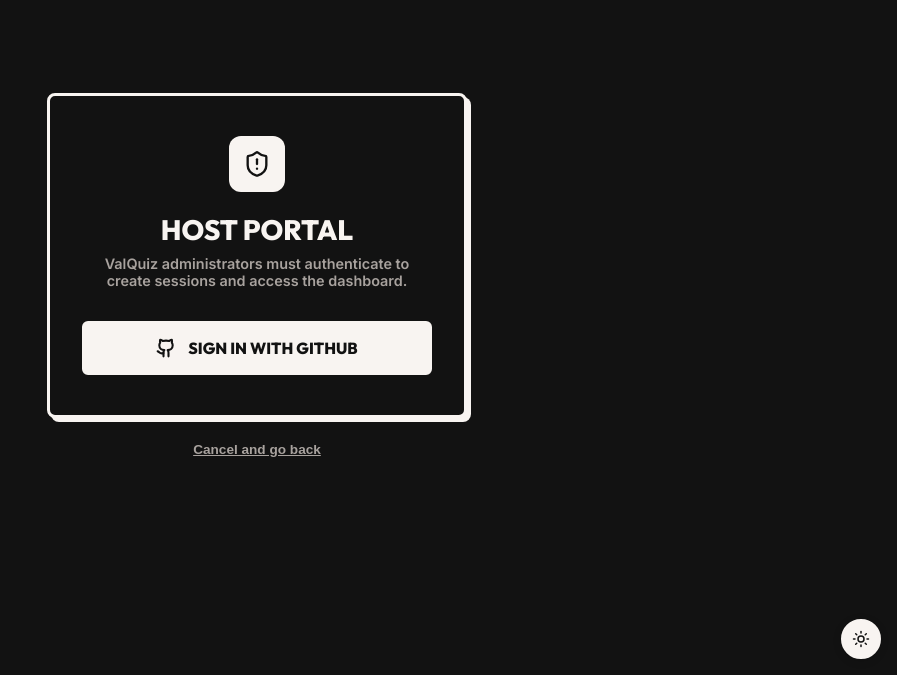
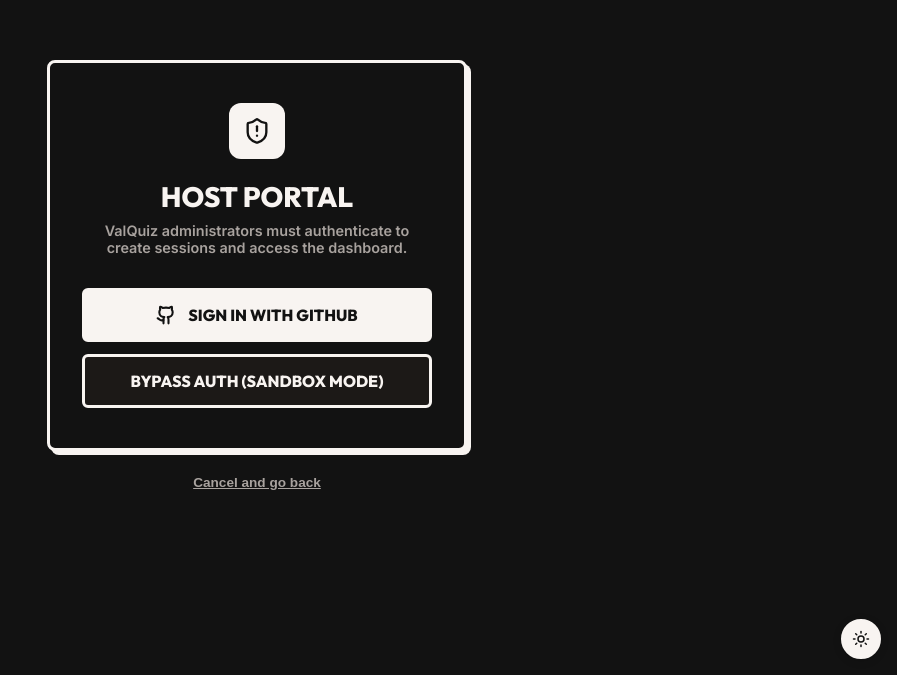
Before and after one commit to varshith-dev/valquiz, a React (Vite) app in the folder client/: page /host/login in a window 1280 px wide. Shown: the part 125-800 px from the top of the page, without its empty margins (383-1280 px from the left). Built offline with nearby package versions, Linux system fonts and the light colour scheme; no server answers.

Commit message:
Add authentication bypass button for local dev sandbox mode

```diff
--- a/client/src/pages/Host/HostLogin.tsx
+++ b/client/src/pages/Host/HostLogin.tsx
@@ -170,6 +170,39 @@ export const HostLogin: React.FC = () => {
           </svg>
           {loading ? 'Authorizing...' : 'Sign in with GitHub'}
         </button>
+
+        <button
+          onClick={() => {
+            setError('Bypassing Auth (Sandbox Mode)...');
+            setLoading(true);
+            setTimeout(() => {
+              setLoading(false);
+              navigate('/host');
+            }, 1000);
+          }}
+          disabled={loading}
+          className="minimalist-button"
+          style={{
+            width: '100%',
+            padding: '14px 20px',
+            fontFamily: 'var(--font-title)',
+            fontSize: '1rem',
+            fontWeight: 800,
+            textTransform: 'uppercase',
+            borderRadius: '6px',
+            border: '3px solid var(--text-primary)',
+            backgroundColor: 'var(--bg-secondary)',
+            color: 'var(--text-primary)',
+            display: 'flex',
+            alignItems: 'center',
+            justifyContent: 'center',
+            gap: '12px',
+            cursor: loading ? 'not-allowed' : 'pointer',
+            marginTop: '12px'
+          }}
+        >
+          Bypass Auth (Sandbox Mode)
+        </button>
       </div>
 
       <button
```
